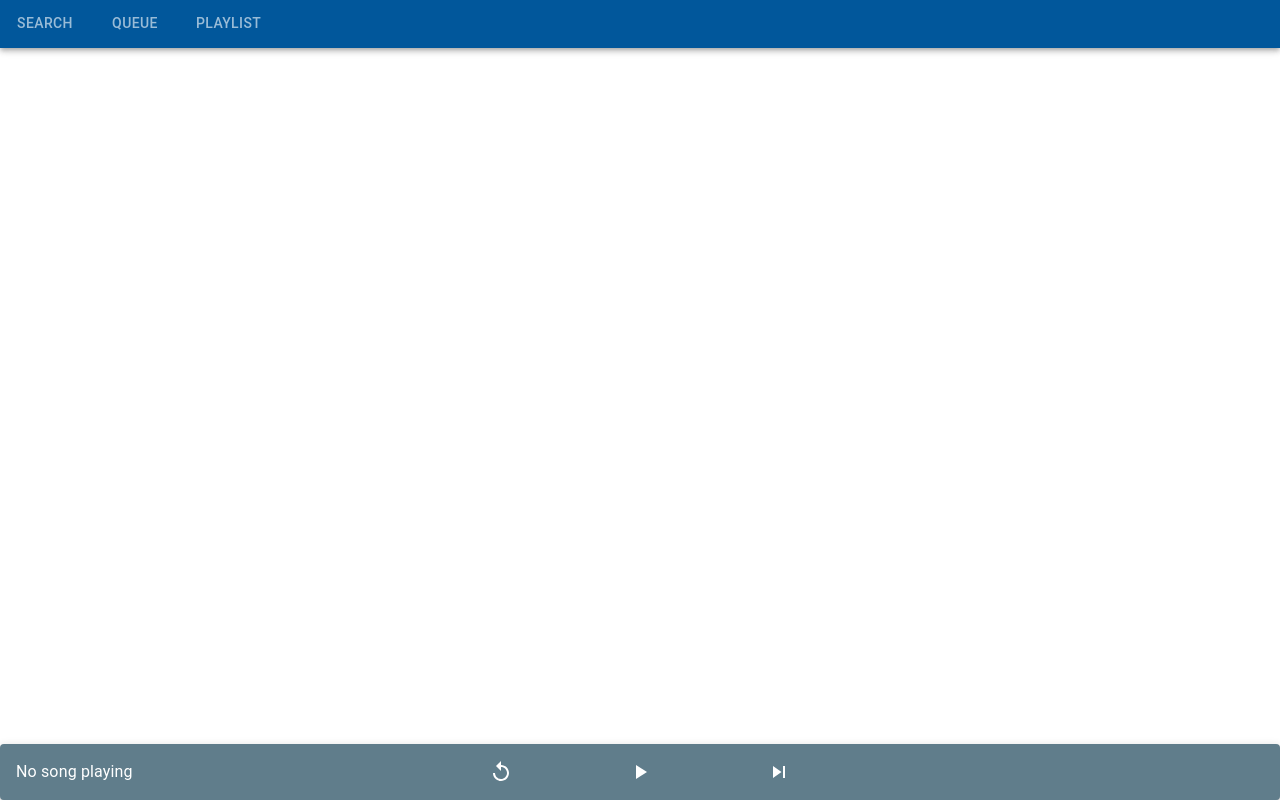
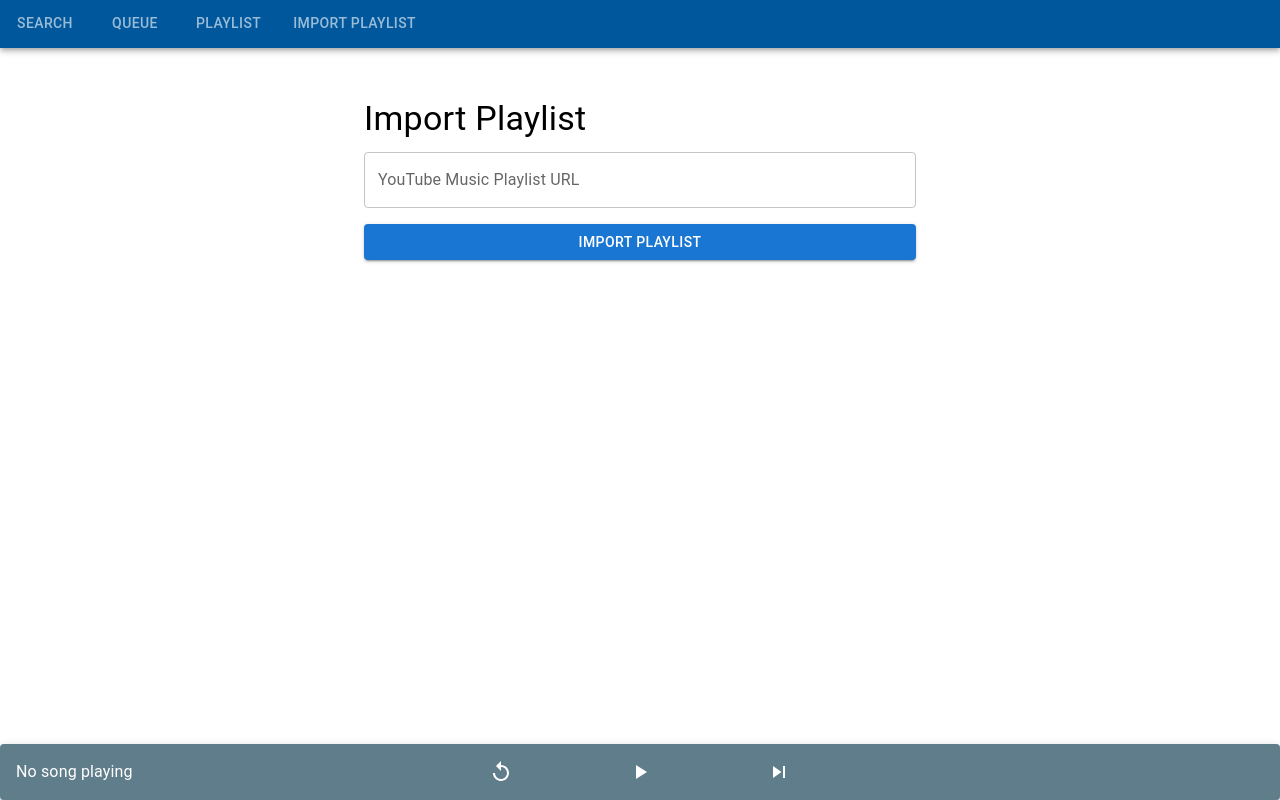
Before and after one commit to labeebk1/k-music-frontend, a React (Create React App) app: page /import in a window 1280 px wide. Built offline with nearby package versions, Linux system fonts and the light colour scheme; no server answers.

Commit message:
import playlist

```diff
--- a/src/App.js
+++ b/src/App.js
@@ -6,6 +6,7 @@ import SearchPage from './pages/SearchPage';
 import BotQueue from './pages/BotQueue';
 import Playlist from './pages/Playlist';
 import Login from './pages/Login';
+import ImportPlaylist from './pages/ImportPlaylist';
 import BotControlBar from './components/BotControlBar';
 import { PlayerProvider } from './components/PlayerContext';
 import { ToastContainer } from 'react-toastify';
@@ -45,6 +46,12 @@ function App() {
             to="/playlist"
             sx={{ color: 'white' }}  // Makes the text white
           />
+          <Tab
+            label="Import Playlist"
+            component={Link}
+            to="/import"
+            sx={{ color: 'white' }}  // Makes the text white
+          />
         </Tabs>
       </AppBar>
 
@@ -53,6 +60,7 @@ function App() {
         <Route path="/search" element={<SearchPage loggedInUser={loggedInUser}  backendURL={backendURL} />} />
         <Route path="/queue" element={<BotQueue loggedInUser={loggedInUser}  backendURL={backendURL} />} />
         <Route path="/playlist" element={<Playlist loggedInUser={loggedInUser}  backendURL={backendURL} />} />
+        <Route path="/import" element={<ImportPlaylist loggedInUser={loggedInUser}  backendURL={backendURL} />} />
       </Routes>
 
       <Toolbar />
--- /dev/null
+++ b/src/pages/ImportPlaylist.js
@@ -0,0 +1,69 @@
+import React, { useState } from "react";
+import { Container, TextField, Button, Typography, Box } from "@mui/material";
+import axios from "axios";
+import { toast } from "react-toastify";
+import "react-toastify/dist/ReactToastify.css";
+import { useNavigate } from 'react-router-dom';
+
+function ImportPlaylist({ loggedInUser, backendURL }) {
+  const [playlistURL, setPlaylistURL] = useState("");
+  const [isSubmitting, setIsSubmitting] = useState(false);
+  const navigate = useNavigate();
+
+  const handleImportPlaylist = async () => {
+    if (!loggedInUser) {
+      toast.error("You must be logged in to import a playlist.");
+      navigate('/');
+      return;
+    }
+
+    if (!playlistURL.trim()) {
+      toast.error("Please enter a valid playlist URL.");
+      return;
+    }
+
+    setIsSubmitting(true);
+
+    try {
+      const response = await axios.post(`${backendURL}/import_playlist`, {
+        user_name: loggedInUser,
+        url: playlistURL,
+      });
+
+      toast.success(response.data.message);
+      setPlaylistURL(""); // Reset the input
+    } catch (error) {
+      toast.error(
+        error.response?.data?.detail || "Failed to import playlist. Please try again."
+      );
+    } finally {
+      setIsSubmitting(false);
+    }
+  };
+
+  return (
+    <Container maxWidth="sm" sx={{ marginTop: "50px" }}>
+      <Typography variant="h4" gutterBottom>
+        Import Playlist
+      </Typography>
+      <Box display="flex" flexDirection="column" gap={2}>
+        <TextField
+          label="YouTube Music Playlist URL"
+          value={playlistURL}
+          onChange={(e) => setPlaylistURL(e.target.value)}
+          fullWidth
+        />
+        <Button
+          variant="contained"
+          color="primary"
+          onClick={handleImportPlaylist}
+          disabled={isSubmitting}
+        >
+          {isSubmitting ? "Importing..." : "Import Playlist"}
+        </Button>
+      </Box>
+    </Container>
+  );
+}
+
+export default ImportPlaylist;
```
